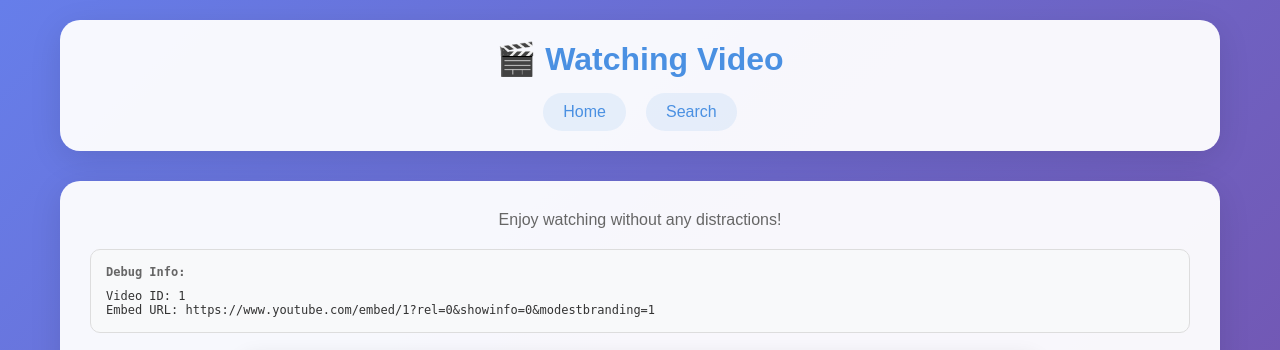
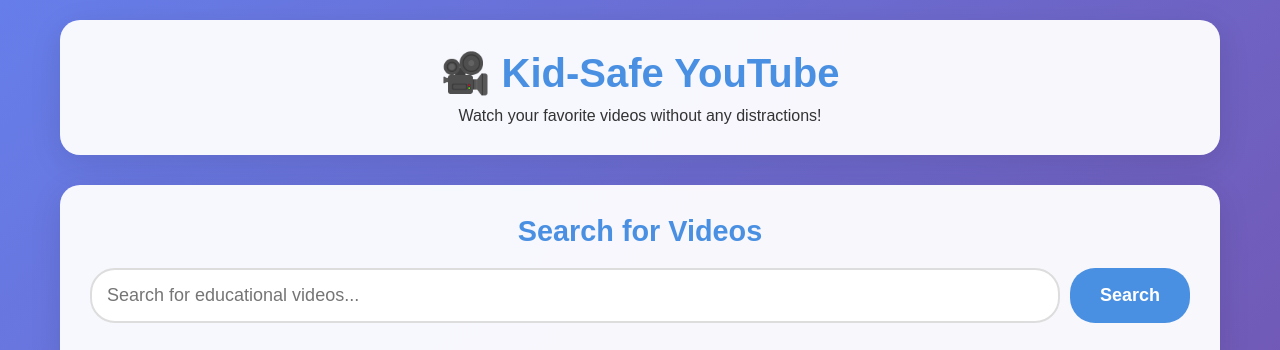
Before and after one commit to kpretz/kid-safe-youtube, a Flask app: template templates/index.html in a window 1280 px wide. Shown: the top 350 px of the page. Run offline with Flask 3, Linux system fonts and the light colour scheme; the template is opened without the code that fills it: most values are stand-ins (such as "Sample title", 1, 10 or a date in 2020); grey boxes marked "Sample" are stand-in pictures; some libraries are stand-ins or nearby versions.

Commit message:
fixed index

```diff
--- a/templates/index.html
+++ b/templates/index.html
@@ -3,7 +3,7 @@
 <head>
     <meta charset="UTF-8">
     <meta name="viewport" content="width=device-width, initial-scale=1.0">
-    <title>Watch Video - Kid-Safe YouTube</title>
+    <title>Kid-Safe YouTube</title>
     <style>
         * {
             margin: 0;
@@ -27,7 +27,7 @@
         .header {
             background: rgba(255, 255, 255, 0.95);
             border-radius: 20px;
-            padding: 20px;
+            padding: 30px;
             margin-bottom: 30px;
             box-shadow: 0 8px 32px rgba(0, 0, 0, 0.1);
             text-align: center;
@@ -35,106 +35,136 @@
 
         .header h1 {
             color: #4A90E2;
-            font-size: 2em;
+            font-size: 2.5em;
             margin-bottom: 10px;
         }
 
-        .nav {
-            display: flex;
-            justify-content: center;
-            gap: 20px;
-            margin-top: 15px;
-        }
-
-        .nav a {
-            color: #4A90E2;
-            text-decoration: none;
-            padding: 10px 20px;
-            border-radius: 20px;
-            background: rgba(74, 144, 226, 0.1);
-            transition: all 0.3s;
-        }
-
-        .nav a:hover {
-            background: #4A90E2;
-            color: white;
-        }
-
-        .content {
+        .search-section {
             background: rgba(255, 255, 255, 0.95);
             border-radius: 20px;
             padding: 30px;
+            margin-bottom: 30px;
             box-shadow: 0 8px 32px rgba(0, 0, 0, 0.1);
-            min-height: 400px;
         }
 
-        .video-player {
-            position: relative;
-            width: 100%;
-            max-width: 800px;
-            margin: 0 auto 30px auto;
+        .search-box {
+            display: flex;
+            gap: 10px;
+            margin-bottom: 20px;
         }
 
-        .video-player iframe {
-            width: 100%;
-            height: 450px;
-            border: none;
-            border-radius: 15px;
-            box-shadow: 0 4px 20px rgba(0, 0, 0, 0.1);
+        .search-box input {
+            flex: 1;
+            padding: 15px;
+            border: 2px solid #ddd;
+            border-radius: 25px;
+            font-size: 18px;
         }
 
-        .video-debug {
-            background: #f8f9fa;
-            border: 1px solid #ddd;
-            border-radius: 10px;
-            padding: 15px;
-            margin-bottom: 20px;
-            font-family: monospace;
-            font-size: 12px;
-        }
-
-        .video-debug h4 {
-            margin-bottom: 10px;
-            color: #666;
-        }
-
-        .video-controls {
-            text-align: center;
-            margin-top: 30px;
-        }
-
-        .back-btn {
-            padding: 12px 25px;
+        .search-box button {
+            padding: 15px 30px;
             background: #4A90E2;
             color: white;
             border: none;
             border-radius: 25px;
             cursor: pointer;
-            font-size: 16px;
+            font-size: 18px;
             font-weight: bold;
-            text-decoration: none;
-            display: inline-block;
-            transition: background 0.3s;
         }
 
-        .back-btn:hover {
+        .search-box button:hover {
             background: #357ABD;
         }
 
-        .video-info {
+        .search-section {
+            background: rgba(255, 255, 255, 0.95);
+            border-radius: 20px;
+            padding: 30px;
+            margin-bottom: 30px;
+            box-shadow: 0 8px 32px rgba(0, 0, 0, 0.1);
+        }
+
+        .favorites-section {
+            background: rgba(255, 255, 255, 0.95);
+            border-radius: 20px;
+            padding: 30px;
+            margin-bottom: 30px;
+            box-shadow: 0 8px 32px rgba(0, 0, 0, 0.1);
+        }
+
+        .section-title {
+            color: #4A90E2;
+            font-size: 1.8em;
+            margin-bottom: 20px;
             text-align: center;
+        }
+
+        .favorites-grid {
+            display: grid;
+            grid-template-columns: repeat(auto-fit, minmax(300px, 1fr));
+            gap: 20px;
+            margin-top: 20px;
+        }
+
+        .favorite-card {
+            background: white;
+            border-radius: 15px;
+            padding: 20px;
+            box-shadow: 0 4px 15px rgba(0, 0, 0, 0.1);
+            transition: transform 0.3s;
+            text-decoration: none;
+            color: inherit;
+        }
+
+        .favorite-card:hover {
+            transform: translateY(-5px);
+        }
+
+        .favorite-icon {
+            font-size: 3em;
+            text-align: center;
+            margin-bottom: 15px;
+        }
+
+        .favorite-thumbnail {
+            width: 60px;
+            height: 60px;
+            border-radius: 50%;
+            margin: 0 auto 15px auto;
+            display: block;
+            object-fit: cover;
+        }
+
+        .favorite-title {
+            font-weight: bold;
+            font-size: 1.2em;
+            margin-bottom: 10px;
+            color: #333;
+            text-align: center;
+        }
+
+        .favorite-description {
             color: #666;
-            margin-bottom: 20px;
+            font-size: 0.9em;
+            text-align: center;
+            line-height: 1.4;
+        }
+
+        .playlist-icon {
+            color: #FF6B6B;
+        }
+
+        .channel-icon {
+            color: #4ECDC4;
         }
 
         @media (max-width: 768px) {
-            .nav {
+            .search-box {
                 flex-direction: column;
-                align-items: center;
             }
 
-            .video-player iframe {
-                height: 250px;
+            .favorites-grid {
+                grid-template-columns: 1fr;
             }
         }
     </style>
@@ -142,72 +172,47 @@
 <body>
     <div class="container">
         <div class="header">
-            <h1>🎬 Watching Video</h1>
-            <div class="nav">
-                <a href="/">Home</a>
-                <a href="/search">Search</a>
+            <h1>🎥 Kid-Safe YouTube</h1>
+            <p>Watch your favorite videos without any distractions!</p>
+        </div>
+
+        <div class="search-section">
+            <h2 class="section-title">Search for Videos</h2>
+            <div class="search-box">
+                <form action="/search" method="get" style="display: flex; gap: 10px; width: 100%;">
+                    <input type="text" name="q" placeholder="Search for educational videos..." required>
+                    <button type="submit">Search</button>
+                </form>
             </div>
         </div>
 
-        <div class="content">
-            <div class="video-info">
-                <p>Enjoy watching without any distractions!</p>
+        <div class="favorites-section">
+            <h2 class="section-title">Your Favorite Playlists</h2>
+            <div class="favorites-grid">
+                {% for playlist in playlists %}
+                <a href="/playlist/{{ playlist.id }}" class="favorite-card">
+                    <div class="favorite-icon playlist-icon">📋</div>
+                    <div class="favorite-title">{{ playlist.title }}</div>
+                    <div class="favorite-description">{{ playlist.description }}</div>
+                </a>
+                {% endfor %}
             </div>
+        </div>
 
-            <!-- Debug info (remove this once working) -->
-            <div class="video-debug">
-                <h4>Debug Info:</h4>
-                <p>Video ID: {{ video_id }}</p>
-                <p>Embed URL: https://www.youtube.com/embed/{{ video_id }}?rel=0&showinfo=0&modestbranding=1</p>
-            </div>
-
-            <div class="video-player">
-                <iframe src="https://www.youtube.com/embed/{{ video_id }}?rel=0&showinfo=0&modestbranding=1&autoplay=1"
-                        allowfullscreen
-                        allow="accelerometer; autoplay; clipboard-write; encrypted-media; gyroscope; picture-in-picture"
-                        onerror="showEmbedError()">
-                </iframe>
-            </div>
-
-            <!-- Fallback for embedding issues -->
-            <div id="embed-error" style="display: none; text-align: center; padding: 20px; background: #fff3cd; border-radius: 10px; margin: 20px 0;">
-                <h3>⚠️ Video Can't Be Embedded</h3>
-                <p>This video's owner has disabled playback on other websites.</p>
-                <a href="https://www.youtube.com/watch?v={{ video_id }}" target="_blank" class="back-btn" style="margin-top: 15px; display: inline-block;">
-                    🔗 Watch on YouTube
+        <div class="favorites-section">
+            <h2 class="section-title">Your Favorite Channels</h2>
+            <div class="favorites-grid">
+                {% for channel in channels %}
+                <a href="/channel/{{ channel.id }}" class="favorite-card">
+                    {% if channel.thumbnail %}
+                        <img src="{{ channel.thumbnail }}" alt="{{ channel.title }}" class="favorite-thumbnail">
+                    {% else %}
+                        <div class="favorite-icon channel-icon">📺</div>
+                    {% endif %}
+                    <div class="favorite-title">{{ channel.title }}</div>
+                    <div class="favorite-description">{{ channel.description }}</div>
                 </a>
-            </div>
-
-            <script>
-                // Show error message if iframe fails to load
-                window.addEventListener('message', function(event) {
-                    if (event.data === 'embed-error') {
-                        document.getElementById('embed-error').style.display = 'block';
-                    }
-                });
-
-                function showEmbedError() {
-                    document.getElementById('embed-error').style.display = 'block';
-                }
-
-                // Check if iframe loaded successfully after 3 seconds
-                setTimeout(function() {
-                    const iframe = document.querySelector('iframe');
-                    try {
-                        if (!iframe.contentDocument && !iframe.contentWindow) {
-                            showEmbedError();
-                        }
-                    } catch (e) {
-                        // This might indicate embedding is blocked
-                        console.log('Possible embedding restriction detected');
-                    }
-                }, 3000);
-            </script>
-
-            <div class="video-controls">
-                <button onclick="history.back()" class="back-btn">
-                    ← Back to Videos
-                </button>
+                {% endfor %}
             </div>
         </div>
     </div>
```
